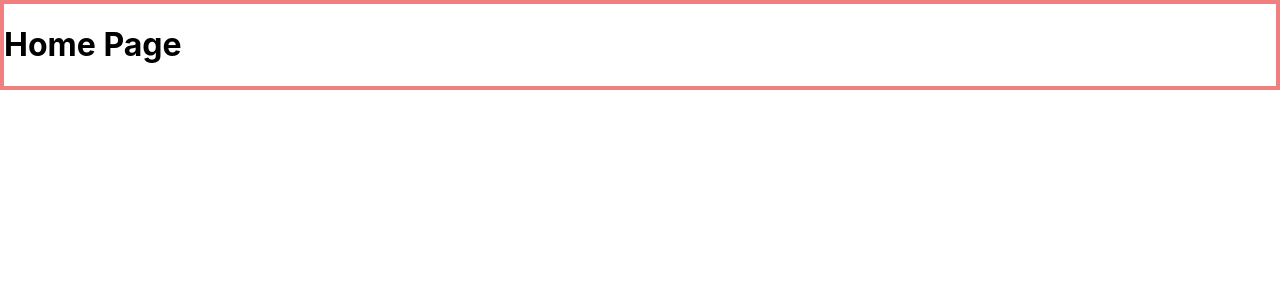
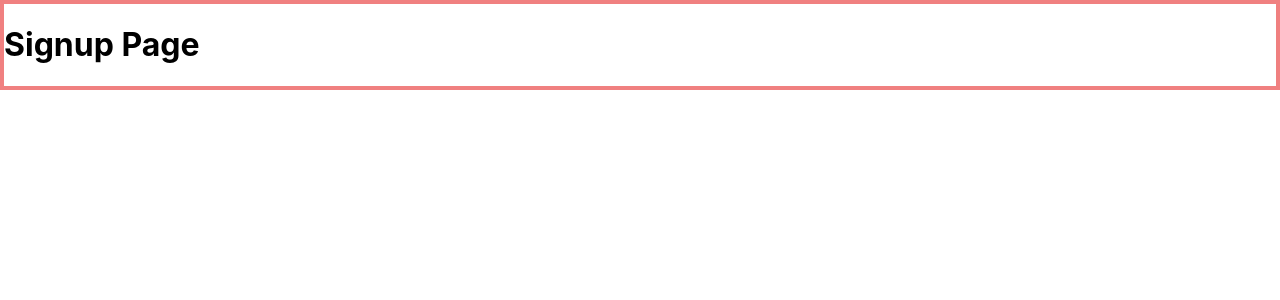
Before and after one commit to recondesigns-archived-practice/simple-todo-app, a React (Create React App) app: page /signup in a window 1280 px wide. Shown: the top 300 px of the page. Built offline with nearby package versions, Linux system fonts and the light colour scheme.

Commit message:
Added routing
Added pages and routing.

```diff
--- a/src/App.js
+++ b/src/App.js
@@ -1,11 +1,17 @@
 import React from 'react'
-
+import { Switch, Route } from 'react-router-dom'
 import HomePage from './pages/Home'
+import SignupPage from './pages/Signup'
+import DashboardPage from './pages/Dashboard'
 
 export default function App() {
   return (
     <>
-      <HomePage />
+      <Switch>
+        <Route exact path={'/'} component={HomePage} />
+        <Route exact path={'/signup'} component={SignupPage} />
+        <Route exact path={'/dashboard'} component={DashboardPage} />
+      </Switch>
     </>
   )
 }
```
